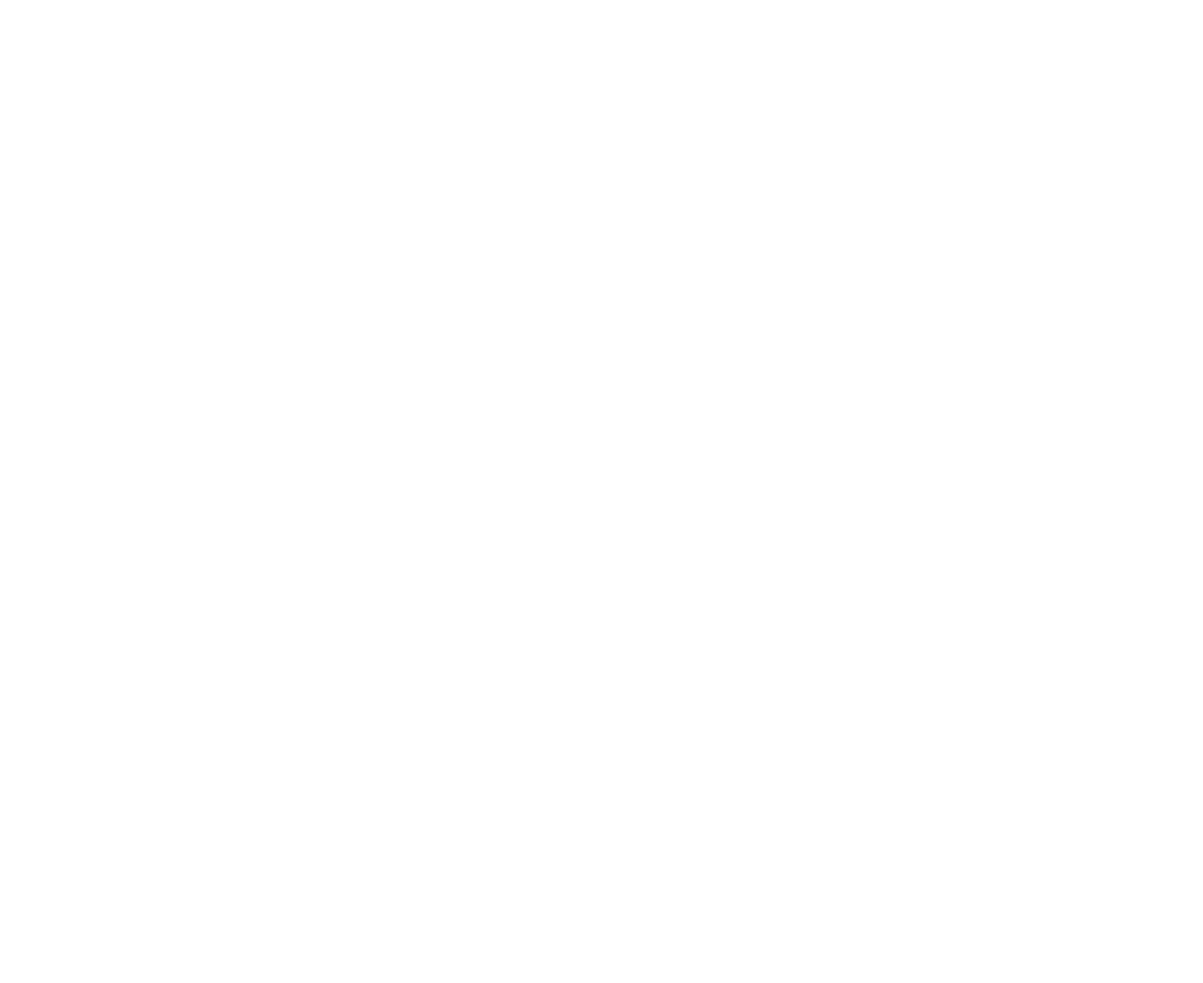
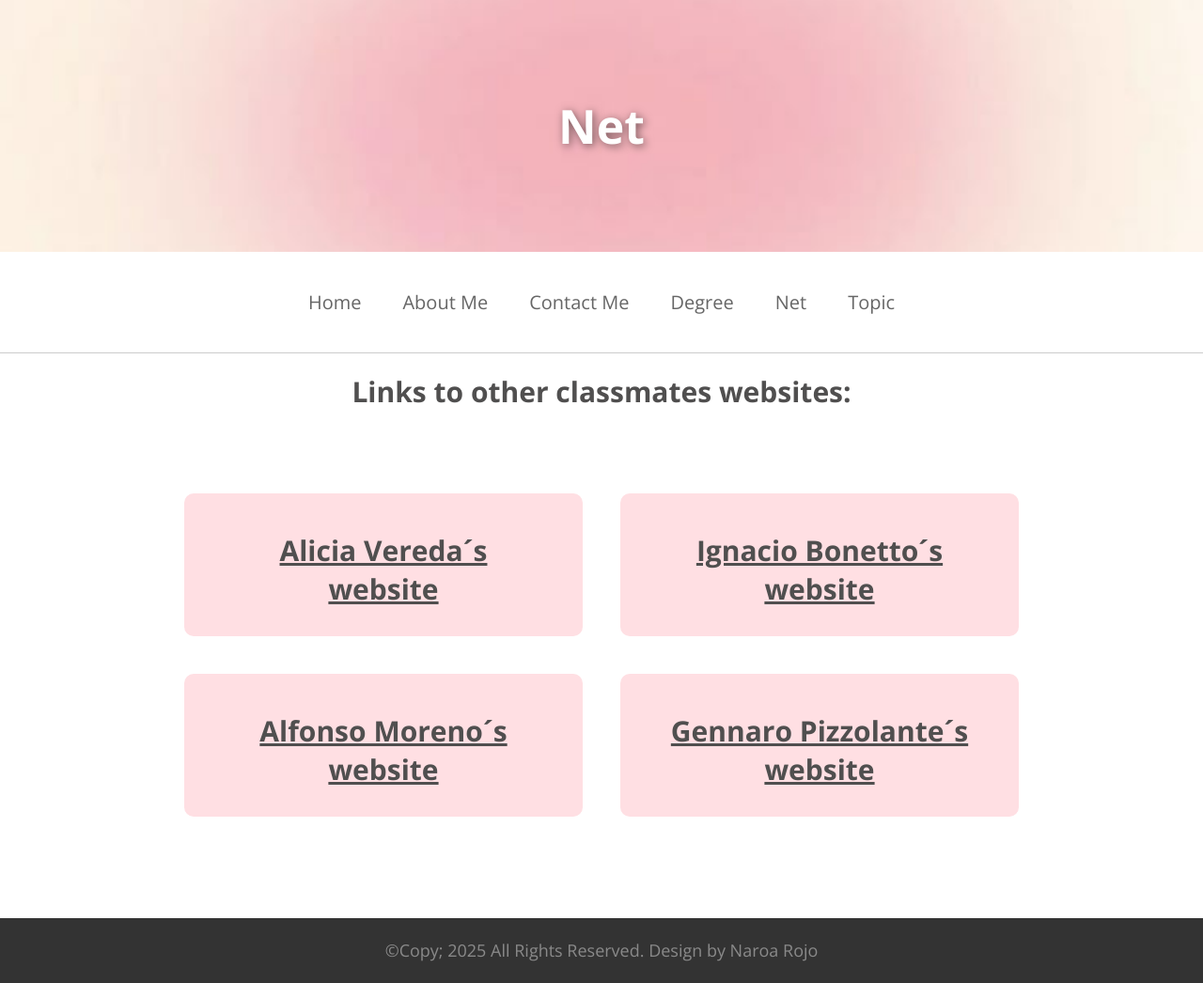
Before and after one commit to naroa-rojo-perruca/Web_practicalworkII_Naroa, a plain HTML site: page docs/public/net.html in a window 1280 px wide. Shown: the whole page at 94% size. Before the commit the page ends 800 px from the top, so only its background shows below. Drawn offline with nearby package versions, Linux system fonts and the light colour scheme.

Commit message:
Net page

```diff
--- a/docs/css/styles.css
+++ b/docs/css/styles.css
@@ -91,6 +91,10 @@
         box-shadow: 0 2px 4px rgba(0, 0, 0, 0.1);
         margin: 20px;
         max-width: 80%;
+    }
+    /*Links*/
+    a{
+        color:#504f4f
     }
 
     /* Footer */
@@ -297,6 +301,34 @@ table{
     box-shadow: 0 2px 4px rgba(0, 0, 0, 0.1);
     margin: 20px;
 }
+/*SPECIFIC FOR NET PAGE*/
+.net-container{
+    display: flex;
+    flex-direction: column;
+    align-items: center;
+    width: 100%;
+    justify-content: center;
+    margin-bottom: 30px;
+    height: 500px;
+
+}
+.links-blocks{
+    display: flex;
+    flex-direction: row;
+    align-items: center;
+    width: 100%;
+    justify-content: center;
+}
+.links{
+    background-color: #ffdfe3;
+    width: 30%;
+    border-radius: 10px;
+    padding: 20px;
+    margin: 20px;
+    text-align: center;
+
+
+}
 
 /*SPECIFIC FOR TOPIC PAGE*/
 .topic-container-intro{
--- a/docs/public/net.html
+++ b/docs/public/net.html
@@ -0,0 +1,64 @@
+<!DOCTYPE html>
+<html lang="en">
+<head>
+    <meta charset="UTF-8">
+    <meta name="viewport" content="width=device-width, initial-scale=1.0">
+    <title>Net</title>
+     <link rel="stylesheet" type="text/css" href="../css/styles.css">
+    <link href="https://fonts.googleapis.com/css2?family=Open+Sans:ital,wght@0,300..800;1,300..800&display=swap" rel="stylesheet">
+
+</head>
+<body>
+    <header class="container">
+        <div class="header-content" >
+        <h1>Net</h1>
+        </div>
+
+    </header>
+    <ul>
+        <li><a href="../index.html">Home</a></li>
+        <li><a href="about.html">About Me</a></li>
+        <li><a href="contact.html">Contact Me</a></li>
+        <li><a href="degree.html">Degree</a></li>
+        <li><a href="net.html">Net</a></li>
+        <li><a href="topic.html">Topic</a></li>
+
+    </ul>
+    <hr>
+    <h2 style="text-align: center">Links to other classmates websites:</h2>
+    <div class="net-container">
+        <div class="links-blocks">
+            <div class="links">
+                <a href="https://alicia-vereda-ferrero.github.io/personal-web/">
+                    <h2 style="text-align: center;">Alicia Vereda´s website</h2>
+                </a>
+            </div>
+            <div class="links">
+
+                <a href="https://ignacio-bonetto-campagna.github.io/Practical_Work_II/">
+                    <h2 style="text-align: center;">Ignacio Bonetto´s website</h2>
+                </a>
+
+            </div>
+        </div>
+        <div class="links-blocks">
+            <div class="links">
+                <a href="https://alfonso-moreno-aguilera.github.io/Fundamentals-of-Computer-Engineering-Practical-Work-II/">
+                    <h2 style="text-align: center;">Alfonso Moreno´s website</h2>
+                </a>
+
+            </div>
+            <div class="links">
+                <a href="https://gennaro-pizzolante-dagher.github.io/web_page_pizzolante/">
+                    <h2 style="text-align: center;">Gennaro Pizzolante´s website</h2>
+                </a>
+
+            </div>
+        </div>
+    </div>
+    <footer class="footer-section">
+        <p>©Copy; 2025 All Rights Reserved. Design by Naroa Rojo</p>
+    </footer>
+
+</body>
+</html>
```
